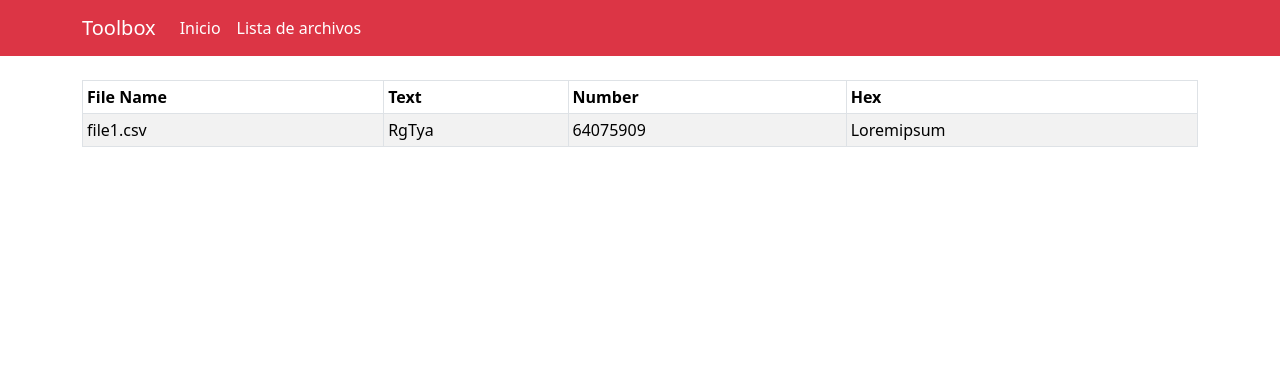
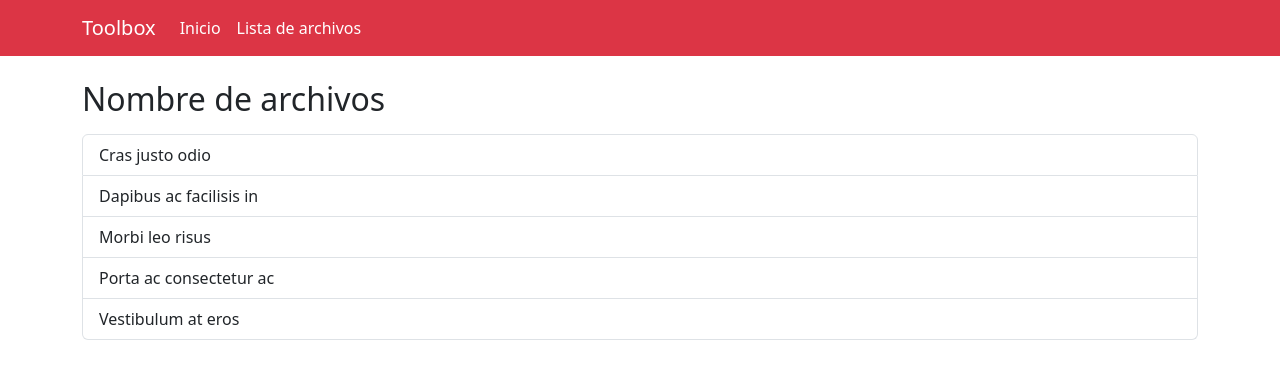
Before and after one commit to wilmer2/toolbox-client, a React (Vite) app: page / in a window 1280 px wide. Shown: the top 378 px of the page. Built offline with nearby package versions, Linux system fonts and the light colour scheme.

Commit message:
add file list component

```diff
--- a/src/App.jsx
+++ b/src/App.jsx
@@ -1,11 +1,12 @@
-import { FileTable } from './components/files/FileTable'
+// import { FileTable } from './components/files/FileTable'
+import { FileList } from './components/files/FileList'
 import { MainLayout } from './components/layouts/MainLayout'
 
 function App () {
   return (
     <>
       <MainLayout>
-        <FileTable />
+        <FileList />
       </MainLayout>
     </>
   )
--- /dev/null
+++ b/src/components/files/FileList.jsx
@@ -0,0 +1,18 @@
+import ListGroup from 'react-bootstrap/ListGroup'
+
+export const FileList = () => {
+  return (
+    <>
+      <h2>Nombre de archivos</h2>
+      <div className='mt-3'>
+        <ListGroup>
+          <ListGroup.Item>Cras justo odio</ListGroup.Item>
+          <ListGroup.Item>Dapibus ac facilisis in</ListGroup.Item>
+          <ListGroup.Item>Morbi leo risus</ListGroup.Item>
+          <ListGroup.Item>Porta ac consectetur ac</ListGroup.Item>
+          <ListGroup.Item>Vestibulum at eros</ListGroup.Item>
+        </ListGroup>
+      </div>
+    </>
+  )
+}
```
